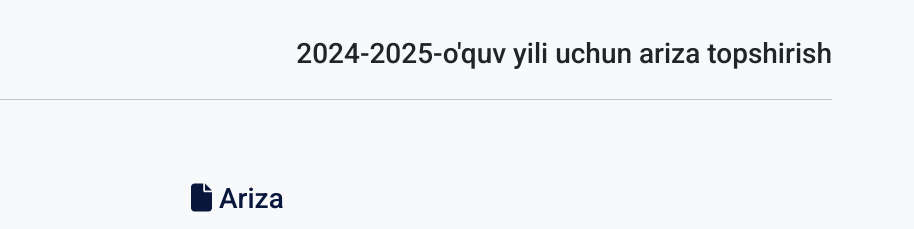
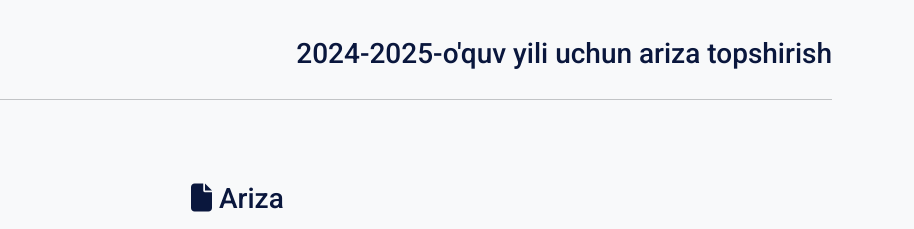
Before and after one commit to FarkhodovIslom/IPU-University-Register-page, a plain HTML site: page front-end/index.html in a window 1280 px wide. Shown: the top 229 px of the page, 366-1280 px from the left. Drawn offline with nearby package versions, Linux system fonts and the light colour scheme.

Commit message:
colors corrected

```diff
--- a/front-end/index.html
+++ b/front-end/index.html
@@ -31,7 +31,7 @@
     <a class="logo">
       <img src="./images/logo_dark.png" width="160" alt="">
     </a>
-    <h1 class="heading h3 mb-0">2024-2025-o'quv yili uchun ariza topshirish</h1>
+    <h1 class="heading h3 mb-0 text-primary">2024-2025-o'quv yili uchun ariza topshirish</h1>
    </header>
    <!-- Header End -->
 
```
